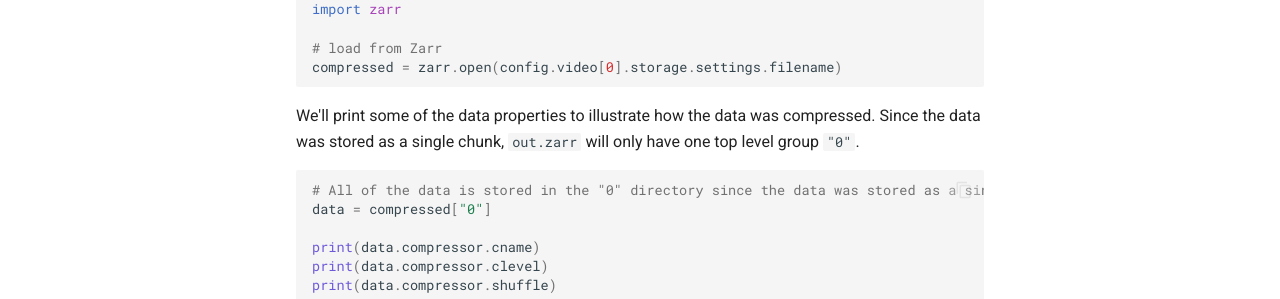
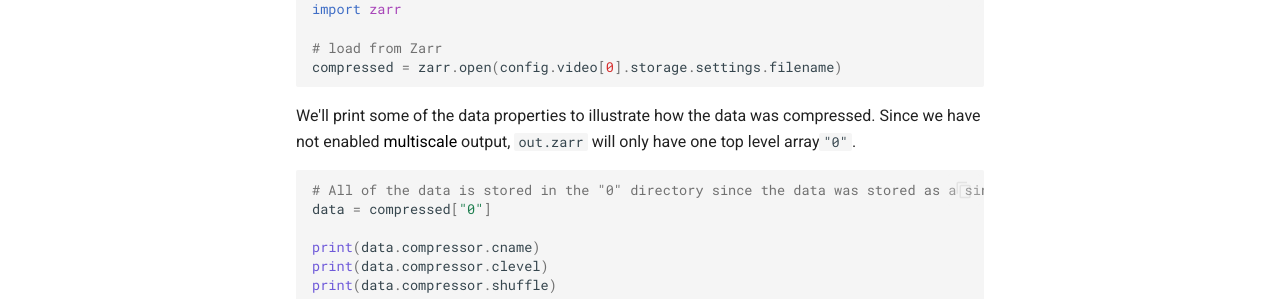
Before and after one commit to melissawm/acquire-docs, an MkDocs documentation site: the page built from docs/tutorials/compressed.md, in a window 1280 px wide and 900 px high, scrolled down 1240 px. Shown: the part 307-606 px from the top of the window. Built offline with MkDocs 1.6.1 and Material for MkDocs 9.7.7, drawn with Linux system fonts in a browser that asks for light colours; comment, search, counter and statistics services are not loaded.

Commit message:
Update docs/tutorials/compressed.md
Co-authored-by: Alan Liddell <aliddell@chanzuckerberg.com>

````diff
--- a/docs/tutorials/compressed.md
+++ b/docs/tutorials/compressed.md
@@ -59,7 +59,8 @@ import zarr
 compressed = zarr.open(config.video[0].storage.settings.filename)
 ```
 
-We'll print some of the data properties to illustrate how the data was compressed. Since the data was stored as a single chunk, `out.zarr` will only have one top level group `"0"`.
+We'll print some of the data properties to illustrate how the data was compressed. Since we have not enabled [multiscale](link to tutorial?) output, `out.zarr` will only have one top level array`"0"`.
+
 
 ```python
 # All of the data is stored in the "0" directory since the data was stored as a single chunk.
````
